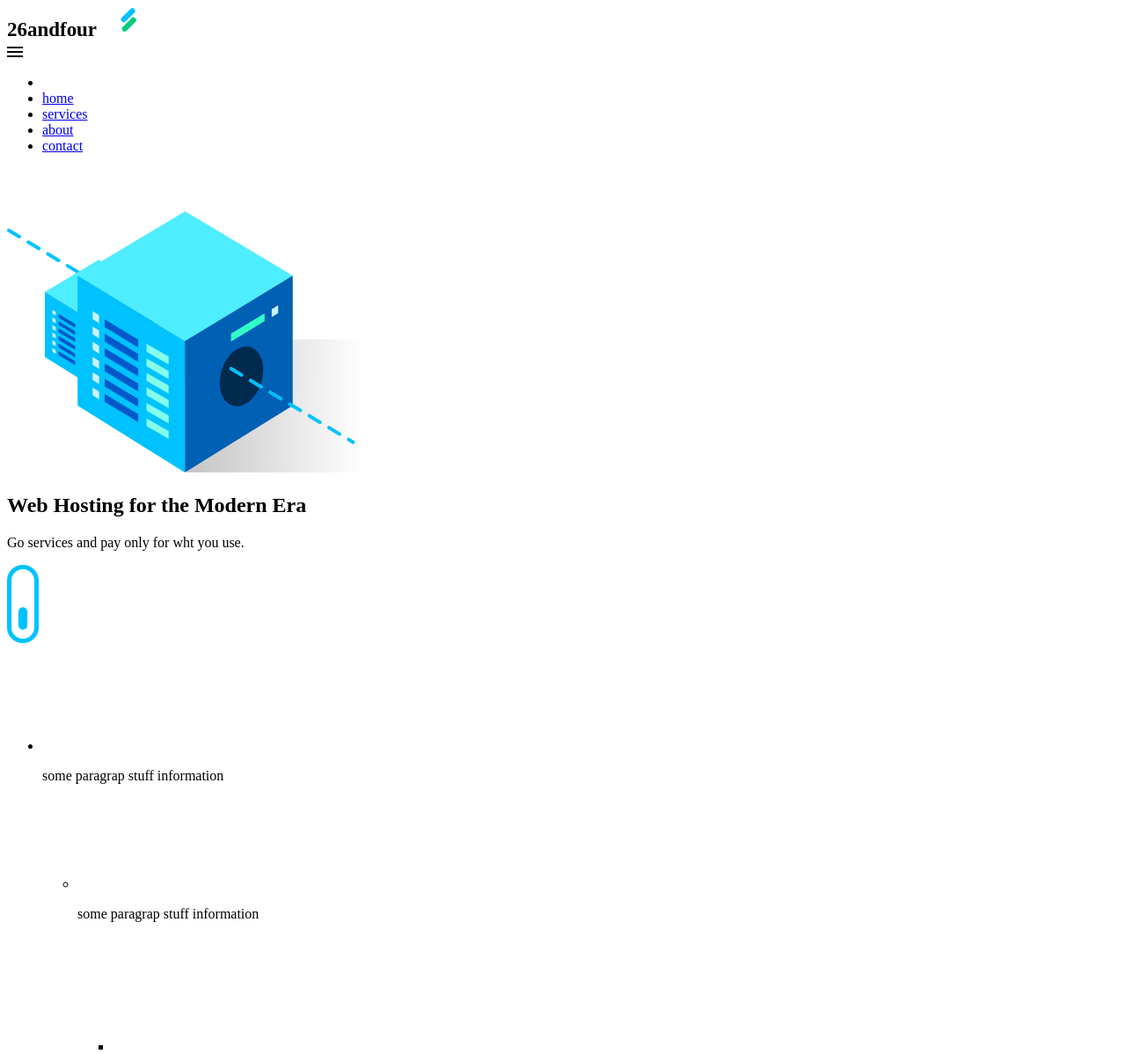
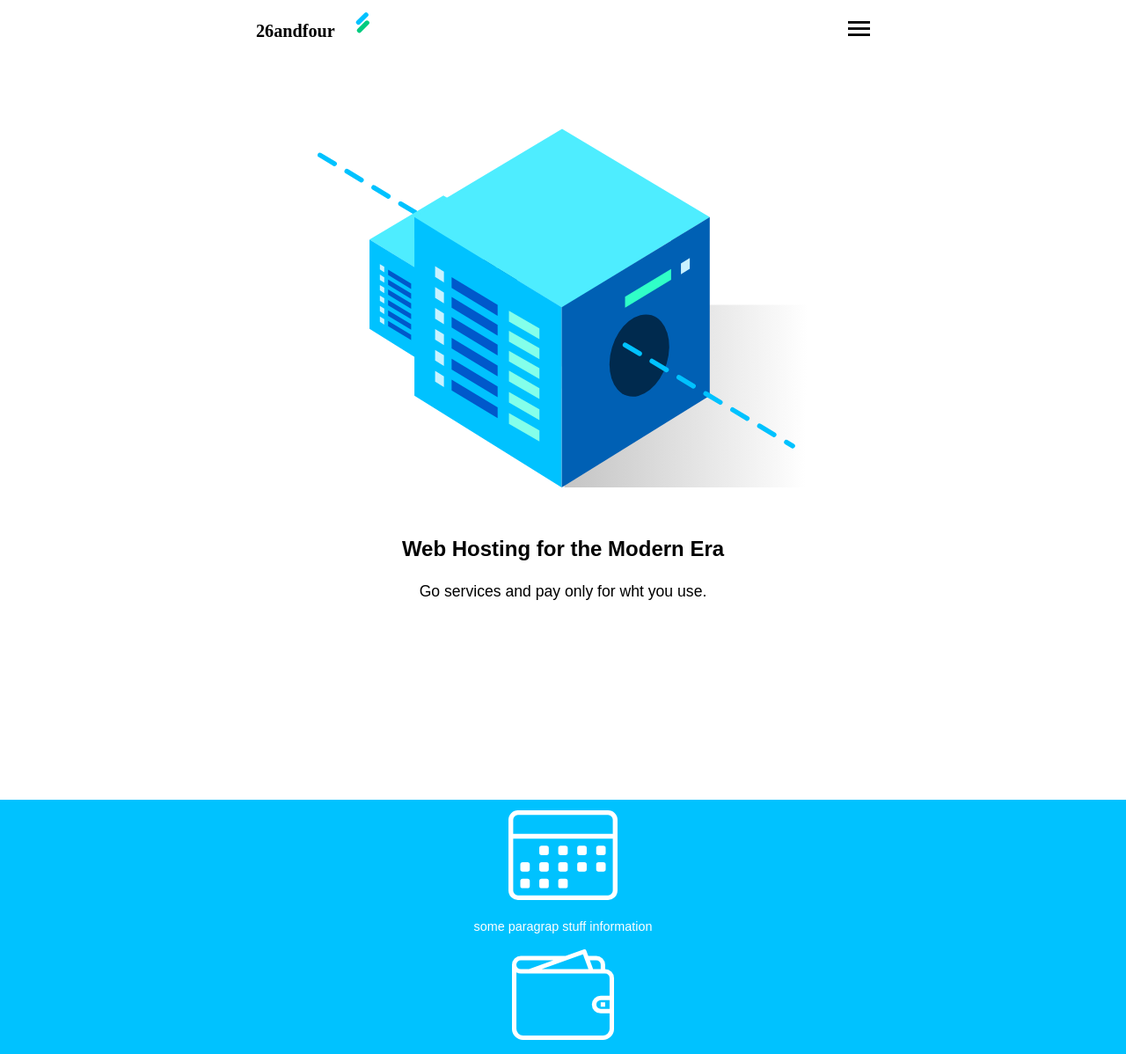
Before and after one commit to Jofdiazdi/WebBasics, a plain HTML site: page index.html in a window 1280 px wide. Shown: the top 1198 px of the page at 88% size. Drawn offline with Linux system fonts and the light colour scheme.

Commit message:
Part of de css doing

```diff
--- a/css/main.css
+++ b/css/main.css
@@ -0,0 +1,61 @@
+@import url('http://fonts.googleapis.com/css?family-Montserrat:400,600');
+
+body {
+    margin: 0;
+    font-family: 'Montserrat', sans-serif;
+}
+
+p, blockquote{
+    font-size: .9em;
+    line-height: 1.6em;
+}
+
+ul{
+    list-style-type: none;
+    margin: 0;
+    padding: 0;
+}
+
+.container {
+    text-align: center;
+    padding: .8em 1.2em;
+}
+
+.logo{
+    width: 130px;
+}
+
+header{
+    display: flex;
+    justify-content: space-around;
+}
+
+.hide-mobile{
+    display: none;
+}
+
+.menu{
+    width: 25px;
+    margin-top: 45%;
+}
+
+.server {
+    width: 70%;
+    margin: 2em auto 2em 25%
+}
+
+h1, .subhead{
+    position: relative;
+    z-index: 3;
+}
+
+.subhead{
+    font-size: 1.1em;
+}
+
+.blue-container{
+    width: 100%;
+    background: #00C2FF;
+    color: #fff;
+    margin-top: 15%;
+}
--- a/index.html
+++ b/index.html
@@ -20,7 +20,7 @@
                 </a>
 
 
-                <ul class="show-desktop hide-desktop" id="nav">
+                <ul class="show-desktop hide-mobile" id="nav">
                     <li id="exit" class="exit-btn hide-desktop"><img src="images/exit.svg" alt="exit menu"></li>
                     <li><a href="#">home</a></li>
                     <li><a href="#">services</a></li>
```
